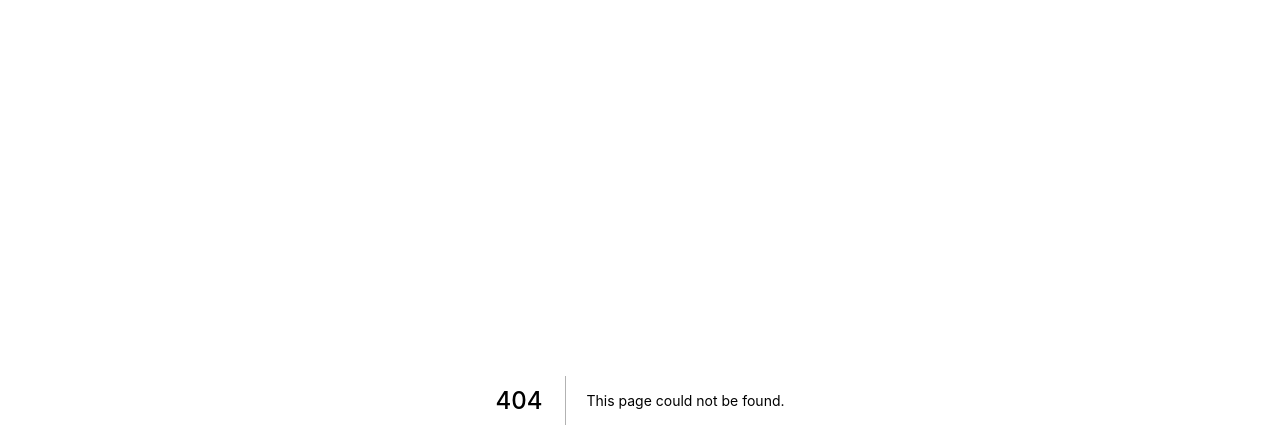
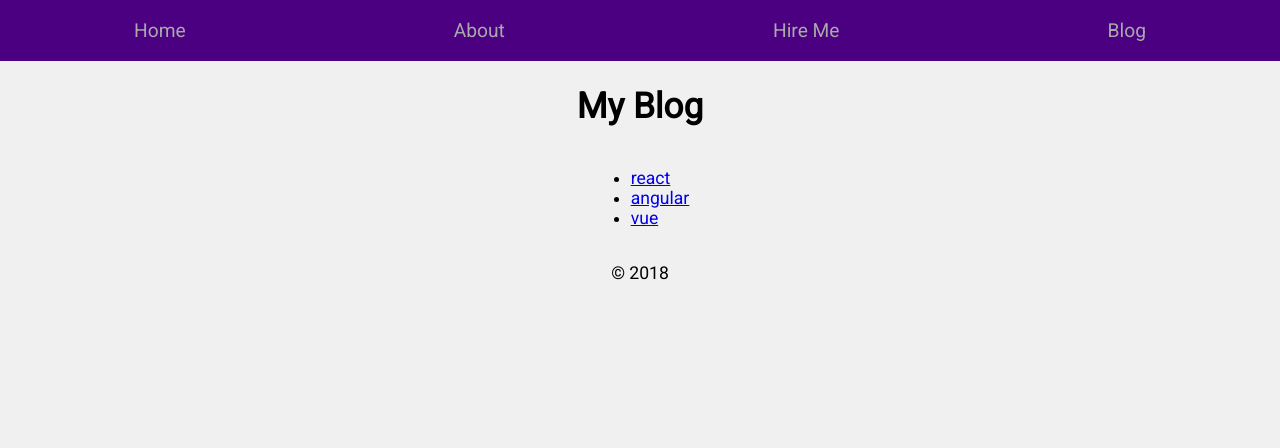
Before and after one commit to sahilmob/nextjs-portfolio, a Next.js app: page /blog in a window 1280 px wide. Before the commit this address had no page. Shown: the top 448 px of the page. Built offline with nearby package versions, Linux system fonts and the light colour scheme; a small style sheet from the web is missing.

Commit message:
render dynamic pages with query parameters

```diff
--- a/components/Layout.js
+++ b/components/Layout.js
@@ -26,6 +26,9 @@ export default function Layout({ children, title }) {
 				</Link>
 				<Link href="/hireme">
 					<a>Hire Me</a>
+				</Link>
+				<Link href="/blog">
+					<a>Blog</a>
 				</Link>
 			</header>
 			<h1>{title}</h1>
--- /dev/null
+++ b/pages/blog.js
@@ -0,0 +1,23 @@
+import Link from "next/link";
+
+import Layout from "../components/Layout";
+
+const PostLink = ({ title }) => (
+	<li>
+		<Link href={`/post?title=${title}`}>
+			<a>{title}</a>
+		</Link>
+	</li>
+);
+
+export default function blog() {
+	return (
+		<Layout title="My Blog">
+			<ul>
+				<PostLink title="react" />
+				<PostLink title="angular" />
+				<PostLink title="vue" />
+			</ul>
+		</Layout>
+	);
+}
```
Also changed, not shown: pages/post.js (added, +18 -0 lines).
